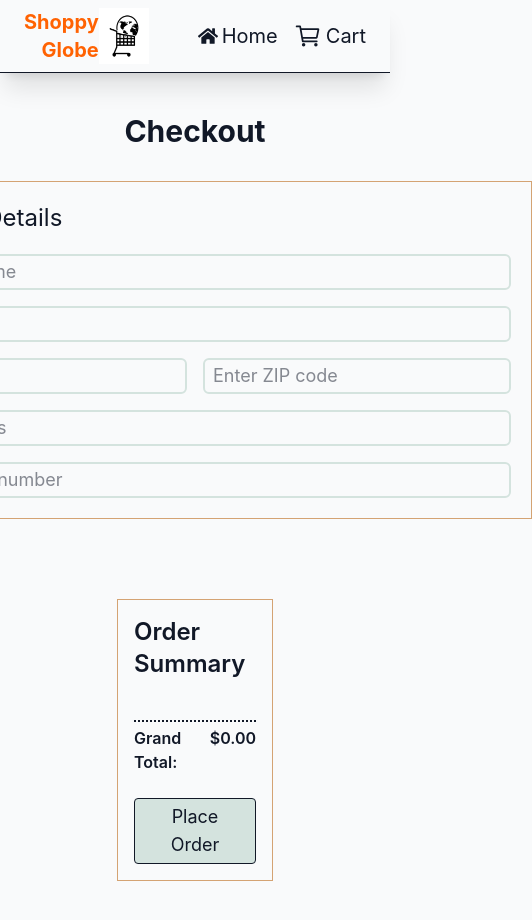
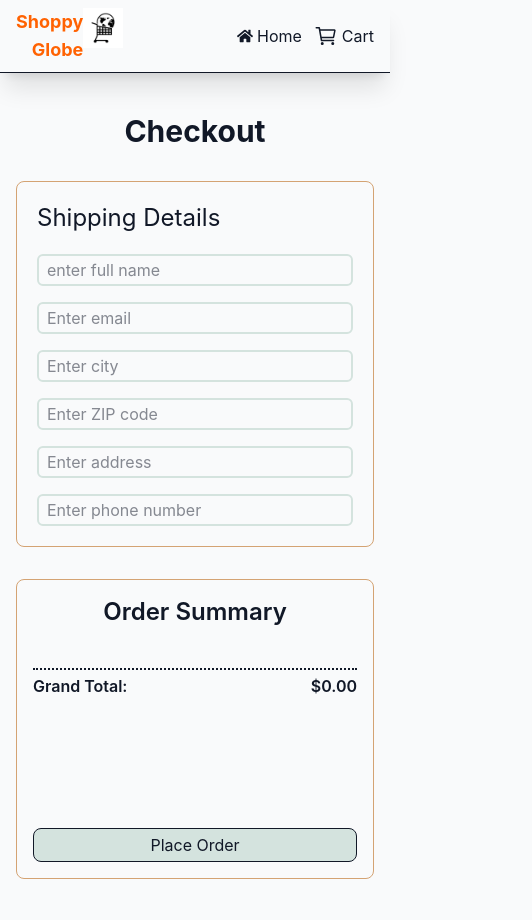
Before and after one commit to rijulsrivastava/E-Commerce-Application-React-Project, a React (Vite) app: page /checkOut in a window 390 px wide. Shown: the top 920 px of the page, 532 px wide, since content can reach past the window. Built offline with nearby package versions, Linux system fonts and the light colour scheme.

Commit message:
Made the application responsive

```diff
--- a/src/components/CheackOut.jsx
+++ b/src/components/CheackOut.jsx
@@ -35,8 +35,8 @@ function CheckOut() {
 
   if (ordered == true) {
     return (
-      <div className="flex flex-col justify-center items-center gap-1 mt-15">
-        <h2 className="text-4xl">Order Placed!</h2>
+      <div className="flex flex-col justify-center items-center gap-1 text-center mt-15 px-4">
+        <h2 className="text-3xl sm:text-4xl font-bold">Order Placed!</h2>
         <p>ThankYou customer for your purchase</p>
       </div>
     )
@@ -45,32 +45,32 @@ function CheckOut() {
   const total = items.reduce((sum, acc) => sum = sum + acc.price * acc.quantity, 0)
 
   return (
-    <div className="flex flex-col items-center w-full pt-10 gap-8">
+    <div className="flex flex-col items-center px-4 sm:px-6 min-h-screen w-full py-8 pt-10 gap-8">
       <h2 className="text-3xl font-bold">Checkout</h2>
-      <div className="flex flex-wrap justify-center gap-20 w-full">
-        <div className="flex flex-col border-[#D4A373] items-center w-fit h-fit border p-5">
+      <div className="flex flex-col lg:flex-row justify-center gap-8 lg:gap-16  w-full max-w-6xl">
+        <div className="flex flex-col border-[#D4A373] items-center w-full sm:w-[450px] lg:w-[40%] rounded-lg border p-5">
           <h2 className="text-2xl self-start pb-5">Shipping Details</h2>
-          <form className="flex flex-col  text-md gap-4 text-lg">
-            <input type="text" onChange={(e) => handleInput(e.target.value, 'fullName')} className="border-2 rounded-md px-2 py-0.5 outline-none border-[#D4E3DE]" value={userInfo.fullName} placeholder="enter full name" />
-            <input type="email" onChange={(e) => handleInput(e.target.value, 'email')} placeholder="Enter email" className="border-2 rounded-md border-[#D4E3DE] outline-none px-2 py-0.5" value={userInfo.email} />
-            <div className="flex gap-4">
-              <input type="text" onChange={(e) => handleInput(e.target.value, 'city')} placeholder="Enter city" className="border-2 px-2 py-0.5 rounded-md border-[#D4E3DE] outline-none" value={userInfo.city} />
-              <input type="text" onChange={(e) => handleInput(e.target.value, 'zipCode')} placeholder="Enter ZIP code" className="border-2 px-2 rounded-md border-[#D4E3DE] outline-none py-0.5" value={userInfo.zipCode} />
+          <form className="flex flex-col w-full text-md gap-4 text-base sm:text-lg">
+            <input type="text" onChange={(e) => handleInput(e.target.value, 'fullName')} className="border-2 w-full rounded-md px-2 py-0.5 outline-none border-[#D4E3DE] focus:border-[#FF6202] focus:border" value={userInfo.fullName} placeholder="enter full name" />
+            <input type="email" onChange={(e) => handleInput(e.target.value, 'email')} placeholder="Enter email" className="border-2  w-full rounded-md border-[#D4E3DE] outline-none focus:border-[#FF6202] focus:border px-2 py-0.5" value={userInfo.email} />
+            <div className="flex flex-col sm:flex-row gap-4">
+              <input type="text" onChange={(e) => handleInput(e.target.value, 'city')} placeholder="Enter city" className="border-2 w-full px-2 py-0.5 rounded-md border-[#D4E3DE] focus:border-[#FF6202] focus:border outline-none" value={userInfo.city} />
+              <input type="text" onChange={(e) => handleInput(e.target.value, 'zipCode')} placeholder="Enter ZIP code" className="border-2  w-full px-2 rounded-md border-[#D4E3DE] focus:border-[#FF6202] focus:border outline-none py-0.5" value={userInfo.zipCode} />
             </div>
-            <input type="text" onChange={(e) => handleInput(e.target.value, 'address')} placeholder="Enter address" className="border-2 rounded-md border-[#D4E3DE] outline-none px-2 py-0.5" value={userInfo.address} />
-            <input type="number" onChange={(e) => handleInput(e.target.value, 'phone')} placeholder="Enter phone number" className="border-2 rounded-md border-[#D4E3DE] outline-none px-2 py-0.5" value={userInfo.phone} />
+            <input type="text" onChange={(e) => handleInput(e.target.value, 'address')} placeholder="Enter address" className=" w-full border-2 rounded-md border-[#D4E3DE] outline-none px-2 focus:border-[#FF6202] focus:border py-0.5" value={userInfo.address} />
+            <input type="number" onChange={(e) => handleInput(e.target.value, 'phone')} placeholder="Enter phone number" className=" w-full border-2 rounded-md border-[#D4E3DE] outline-none px-2 py-0.5 focus:border-[#FF6202] focus:border" value={userInfo.phone} />
           </form>
         </div>
-        <div className="flex border-[#D4A373] flex-col justify-between items-center w-[40%] border mb-20 p-4">
+        <div className="flex border-[#D4A373] flex-col justify-between items-center rounded-lg w-full lg:flex-1 min-h-[300px] border p-4">
           <div className="flex flex-col items-center w-full">
             <h2 className="text-2xl font-semibold mb-4">Order Summary </h2>
             <ul className="w-full">
               {items.map((item) => (
-                <li key={item.id} className=" w-[100%] flex justify-between items-center">
+                <li key={item.id} className="flex py-1 justify-between items-center">
                   <div>
-                    <h3 className="font-semibold">{item.title} x {item.quantity}</h3>
+                    <h3 className="font-semibold text-sm sm:text-base">{item.title} x {item.quantity}</h3>
                   </div>
-                  <div className="font-semibold">${item.price * item.quantity}</div>
+                  <div className="font-semibold text-sm sm:text-base">${item.price * item.quantity}</div>
                 </li>
               ))
               }
@@ -80,8 +80,8 @@ function CheckOut() {
               <h2>${total.toFixed(2)}</h2>
             </div>
           </div>
-          <div className="text-right justify-self-end mt-6">
-            <button onClick={handlePlaceOrder} className="px-4 py-1 hover:scale-105 border bg-[#D4E3DE]  rounded-sm hover:text-[#FF6202] text-lg">Place Order</button>
+          <div className="flex justify-end mt-6 w-full">
+            <button onClick={handlePlaceOrder} className="px-4 py-1 w-full sm:w-auto hover:scale-105 border bg-[#D4E3DE] rounded-lg hover:text-[#FF6202] text-base sm:text-lg">Place Order</button>
           </div>
         </div>
       </div>
--- a/src/components/Header.jsx
+++ b/src/components/Header.jsx
@@ -10,18 +10,18 @@ function Header() {
     const items = useSelector((store) => store.cart.items)
 
     return (
-        <div className='flex justify-between sticky top-0 shadow-xl bg-[#F9FAFB] z-10 text-[#111827]  px-6 py-2 border-b-[0.25px] '>
+        <div className='flex justify-between sticky top-0 shadow-xl bg-[#F9FAFB] z-10 text-[#111827] px-4 sm:px-6 lg:px-10 flex-wrap py-2 border-b-[0.25px] '>
             <Link to={'/'}>
                 <div className='flex'>
-                    <div className='flex flex-col justify-center text-[#FF6202] items-end text-xl font-bold'>
+                    <div className='flex flex-col justify-center text-[#FF6202] items-end text-lg sm:text-xl font-bold'>
                         <h1>Shoppy</h1>
                         <h1>Globe</h1>
                     </div>
-                    <img src={logo} loading='lazy' alt="ShoppyGlobeLogo" width={'50px'} height={'50px'} />
+                    <img src={logo} loading='lazy' alt="ShoppyGlobeLogo" className='w-10 h-10 sm:w-12 hm:h-12' />
                 </div>
             </Link>
             <nav className='flex justify-center'>
-                <ul className='flex justify-center gap-4 items-center text-xl'>
+                <ul className='flex justify-center gap-3 sm:gap-5 items-center text-base sm:text-lg lg:text-xl'>
                     <Link to={'/'}>
                         <div className='flex items-center gap-1 hover:scale-105 hover:text-[#FF6202]'>
                             <FaHome />
@@ -31,7 +31,7 @@ function Header() {
 
                     <Link to={'/cart'}>
                         <div className='flex items-center gap-1 hover:text-[#FF6202] hover:scale-105'>
-                            <IoCartOutline size={28} />
+                            <IoCartOutline className='text-2xl sm:text-3xl' />
                             {items.length ? <li className='flex justify-center items-center gap-0.5'>Cart <span className='rounded-full self-center border px-1 text-xs font-bold'>{items.reduce((sum, acc) => sum + acc.quantity, 0)}</span></li> : <li>Cart</li>}
                         </div>
                     </Link>
--- a/src/components/ProductList.jsx
+++ b/src/components/ProductList.jsx
@@ -2,18 +2,11 @@ import React from 'react'
 import { lazy, Suspense } from 'react'
 const ProductItem = lazy(() => import('./ProductItem'))
 import { useSelector } from 'react-redux'
-import { Link } from 'react-router-dom'
 
 function ProductList({ allProducts, category }) {
 
   const searchText = useSelector((store) => store.search.searchText)
-  // const filteredProducts = searchText.trim() == "" ? allProducts : allProducts.filter((product) => {
-  //   return (
 
-  //     product.brand && product.brand.toLowerCase().includes(searchText.toLowerCase()) ||
-  //     product.title.toLowerCase().includes(searchText.toLowerCase())
-  //   )
-  // })
   let filteredProducts = allProducts
 
   if (searchText.trim() != "") {
@@ -37,7 +30,7 @@ function ProductList({ allProducts, category }) {
 
   return (
     <Suspense fallback={<h2>Loading...</h2>}>
-      <div className='flex flex-wrap justify-center  items-center gap-6 py-4'>
+      <div className='grid grid-cols-1 sm:grid-cols-2 md:grid-cols-3 lg:grid-cols-4 justify-center place-items-center gap-6 py-4'>
         {filteredProducts.map((product) => {
           return (
             <ProductItem key={product.id} product={product} />
--- a/src/components/Search.jsx
+++ b/src/components/Search.jsx
@@ -13,8 +13,8 @@ function Search() {
 
     return (
         <div>
-            <div className='flex gap-2 items-center justify-center m-10 '>
-                <input type="text" value={input} placeholder='Search for products' onChange={(e) => setInput(e.target.value)} className='border-[1.5px] rounded-4xl border-[#D4A373] w-[500px] text-center p-1 px-2 focus:border-[#FF6202] focus:outline-none ' />
+            <div className='flex gap-2 items-center justify-center my-6 px-2 sm:m-10 '>
+                <input type="text" value={input} placeholder='Search for products' onChange={(e) => setInput(e.target.value)} className='border-[1.5px] rounded-4xl border-[#D4A373] w-full sm:w-[400px] lg:w-[500px] text-center p-1 px-2 focus:border-[#FF6202] focus:outline-none ' />
             </div>
 
         </div>
```
Also changed, not shown: src/components/Cart.jsx (+10 -10 lines), src/components/CartItem.jsx (+7 -9 lines), src/components/HomePage.jsx (+8 -8 lines), src/components/NotFound.jsx (+7 -7 lines), src/components/ProductDetails.jsx (+11 -11 lines), src/components/ProductItem.jsx (+8 -8 lines).
